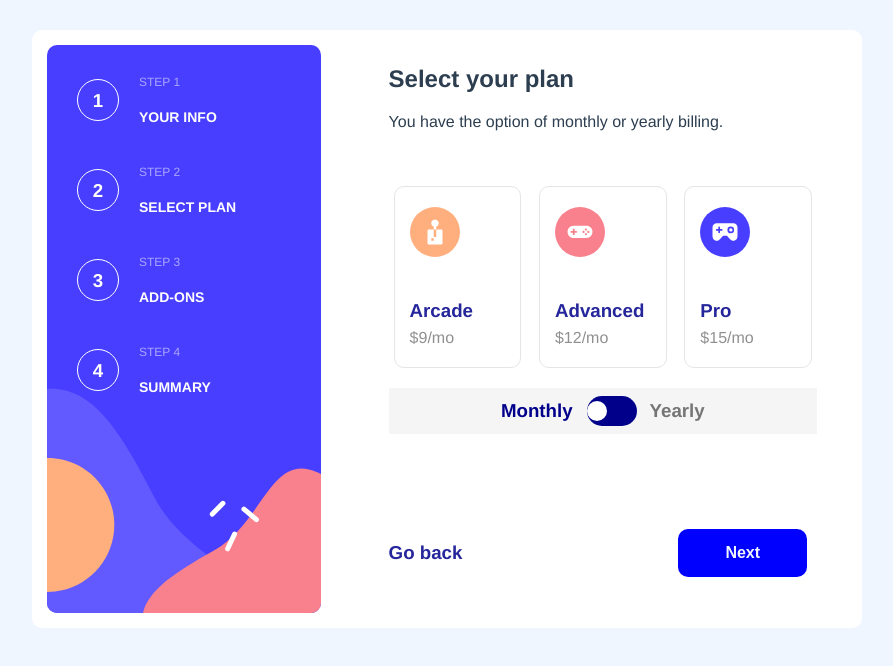
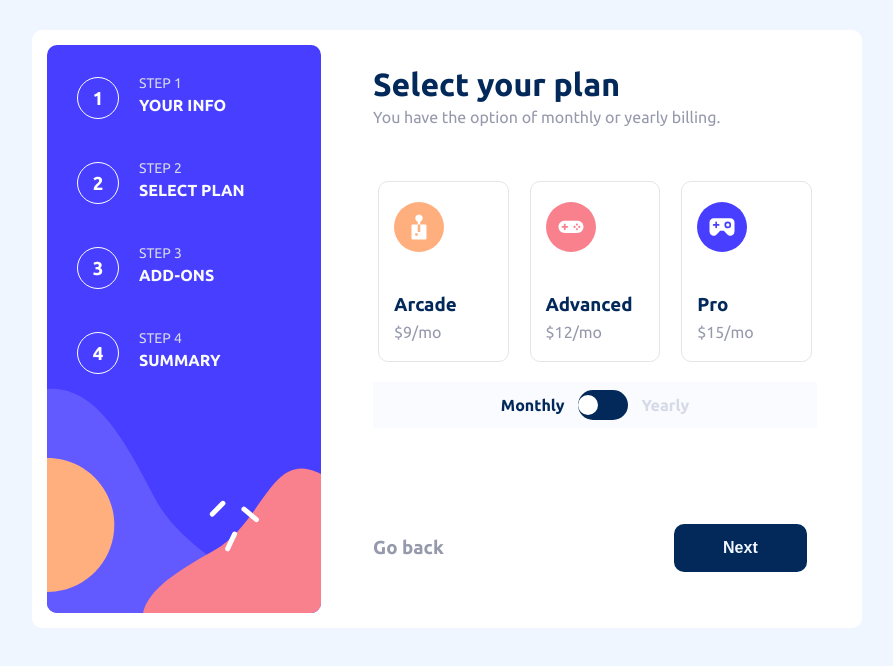
Before and after one commit to qudos4real/multi-step-form, a Vue app: page /SelectPlan in a window 1280 px wide. Shown: the top 666 px of the page, without its empty margins (193-1086 px from the left). Built offline with nearby package versions, Linux system fonts and the light colour scheme.

Commit message:
Adjusted size and color across the app

```diff
--- a/src/App.vue
+++ b/src/App.vue
@@ -54,12 +54,27 @@ export default {
 </script>
 
 <style>
+@font-face {
+  font-family: 'Ubuntu';
+  src: url( './assets/fonts/Ubuntu-Regular.ttf' );
+}
+@font-face {
+  font-family: 'Ubuntu';
+  font-weight: 500;
+  src: url( './assets/fonts/Ubuntu-Medium.ttf' );
+}
+@font-face {
+  font-family: 'Ubuntu';
+  font-weight: 700;
+  src: url( './assets/fonts/Ubuntu-Bold.ttf' );
+}
 #app {
   font-family: Avenir, Helvetica, Arial, sans-serif;
   -webkit-font-smoothing: antialiased;
   -moz-osx-font-smoothing: grayscale;
   text-align: center;
-  color: #2c3e50;
+  /* color: #2c3e50; */
+  font-family: 'Ubuntu', sans-serif;
 }
 
 body {
@@ -77,7 +92,7 @@ body {
   justify-content: space-between;
   margin: 30px auto;
   border-radius: 10px;
-  background-color: white;
+  background-color: hsl(0, 0%, 100%);
   padding: 15px;
 }
 .common-section {
@@ -107,7 +122,7 @@ body {
   margin: 0px;
   padding: 0px;
   padding-top: 10px;
-  color: white;
+  color: hsl(0, 0%, 100%);
 }
 .list2 {
   display: flex;
@@ -116,76 +131,25 @@ body {
   align-items: flex-start;
 }
 .step {
-  font-size: 12px;
+  font-size: 14px;
   font-weight: 100;
-  color: rgba(255, 255, 255, 0.541);
-  margin: 10px 0;
+  color: hsl(229, 24%, 87%);
+  margin: 10px 0 0 0;
+  font-weight: 100;
 }
 .title {
-  font-size: 14px;
+  font-size: 16px;
   font-weight: 700;
-  color: white;
-  margin: 10px 0;
+  color: hsl(231, 100%, 99%);
+  margin-top: 5px;
 
 }
 
 .main-section {
-  width: 55%;
+  width: 60%;
   text-align: left;
   margin: 0 30px;
 }
 
-/* .main-wrapper {
-  width: 1000px;
-  height: 600px;
-  padding: 5px;
-  display: inline-flex;
-  justify-content: center;
-  margin-top: 30px;
 
-}
-
-.common-section {
-  background-image: url("./assets/images/bg-sidebar-desktop.svg");
-  background-repeat: no-repeat;
-  background-size: auto;
-  height: 568px;
-  width: 20%;
-  display: inline-block;
-}
-.main-section {
-  background-color: #f5f5f5;
-  display: inline-block;
-  height: 568px;
-  width: 40%;
-  display: inline-block;
-}
-.step {
-  font-size: 14px;
-  font-weight: 700;
-  color: hsl(231, 11%, 63%);
-  margin-top: 20px;
-}
-.title {
-  font-size: 14px;
-  font-weight: 700;
-  color: white;
-  margin-top: 20px;
-}
-ol li::marker {
-  background-color: aqua;
-} */
-
-/* nav {
-  padding: 30px;
-}
-
-nav a {
-  font-weight: bold;
-  color: #2c3e50;
-}
-
-nav a.router-link-exact-active {
-  color: #42b983;
-} */
 </style>
--- a/src/views/Addons.vue
+++ b/src/views/Addons.vue
@@ -1,5 +1,5 @@
 <template>
-  <h2>Pick add-ons</h2>
+  <h1>Pick add-ons</h1>
   <p>Add-ons help enhance your gaming experience.</p>
   <div class="addonWrapper">
     <div v-for="addon, index in addonServices" :key="index" class="addonList" :class="{activePlan : checkModel[addon.normIndex]==true}">
@@ -123,23 +123,22 @@ export default {
   width: auto;
   margin: auto 30px auto 10px;
   transform: scale(1.5);
-  color: rgba(128, 128, 128, 0.603);
+  color: hsl(231, 11%, 63%);
   cursor: pointer;
 }
 
 .titleDesc > h3 {
   /* margin: 0; */
   margin-bottom: 5px;
-  color: darkblue;
+  color: hsl(213, 96%, 18%);
 }
 .titleDesc > p {
-  /* margin: 0; */
-  margin-top: 3px;
+  margin-top: 5px;
   font-size: 14px;
-  color: rgba(128, 128, 128, 0.603);
+  color: hsl(231, 11%, 63%);
 }
 .price {
-  color: rgba(0, 0, 255, 0.781);
+  color: hsl(243, 100%, 62%);
 }
 .addonsFooter {
   margin-top: 50px;
--- a/src/views/PersonalInfo.vue
+++ b/src/views/PersonalInfo.vue
@@ -1,5 +1,5 @@
 <template>
-  <h2>Personal info</h2>
+  <h1>Personal info</h1>
   <p>Please provide your name, email address, and phone number.</p>
   <form novalidate="true">
     <label
@@ -90,18 +90,25 @@ export default {
     //   console.log(this.checkActive);
     // },
   },
-  // mounted() {
-  //   this.checkActivePage();
-  // },
 
 };
 </script>
 
 <style>
+h1 {
+  color: hsl(213, 96%, 18%);
+  margin-bottom: 5px;
+}
+h1+p {
+  color: hsl(231, 11%, 63%);
+   margin-top: 5px;
+   margin-bottom: 35px;
+}
 form > label {
   display: block;
-  margin: 25px 0 5px 0;
-  font-weight: 600;
+  margin: 25px 0 10px 0;
+  font-weight: 400;
+  color: hsl(213, 96%, 18%);
 }
 input {
   width: 100%;
@@ -110,15 +117,16 @@ input {
   padding: 15px;
   border-radius: 10px;
   font-size: 16px;
-  border: 1px solid #ccc;
-  color: blue;
+  border: 1px solid hsl(229, 24%, 87%);
+  color: hsl(213, 96%, 18%);
+  font-weight: 700;
 }
 input.errorInput {
-  border: 1px solid red;
+  border: 1px solid hsl(354, 84%, 57%);
 }
 input:focus {
   outline: none;
-  border: 1px solid blue;
+  border: 1px solid hsl(243, 100%, 62%);
   cursor: pointer;
 }
 .btn {
@@ -130,18 +138,17 @@ input:focus {
   border-radius: 10px;
   font-size: 16px;
   border: none;
-  background-color: blue;
+  background-color: hsl(213, 96%, 18%);
   color: hsl(217, 100%, 97%);
-  font-weight: 600;
-  margin-top: 80px;
+  font-weight: 700;
+  margin-top: 100px;
   cursor: pointer;
 }
 .btn:hover {
   background-color: rgba(0, 0, 255, 0.781);
 }
 .error {
-  color: red;
-  font-weight: 600;
+  color: hsl(354, 84%, 57%);
   float: right;
   clear: right;
 }
--- a/src/views/SelectPlan.vue
+++ b/src/views/SelectPlan.vue
@@ -1,5 +1,5 @@
 <template>
-  <h2>Select your plan</h2>
+  <h1>Select your plan</h1>
   <p>You have the option of monthly or yearly billing.</p>
   <div class="plans">
     <div
@@ -19,11 +19,11 @@
     </div>
   </div>
   <div class="switch-time">
-    <h3 class="time" :class="{ active: !yearly }">Monthly</h3>
+    <h4 class="time" :class="{ active: !yearly }">Monthly</h4>
     <div class="switch">
       <input type="checkbox" v-model="yearly" />
     </div>
-    <h3 class="time" :class="{ active: yearly }">Yearly</h3>
+    <h4 class="time" :class="{ active: yearly }">Yearly</h4>
   </div>
   <footer>
     <h3 @click="back">Go back</h3>
@@ -151,34 +151,33 @@ export default {
 }
 .plan h3,
 .switch-time h3 {
-  /* font-size: 14px; */
   font-weight: 700;
-  color: rgba(0, 0, 139, 0.856);
+  color: hsl(213, 96%, 18%);
   margin-bottom: 7px;
 }
 .plan p {
   margin: 0;
   font-weight: 100;
-  color: #00000070;
+  color: hsl(231, 11%, 63%);
 }
 .activePlan {
-  border: 1px solid blue;
-  background-color: rgba(128, 128, 128, 0.047);
+  border: 1px solid hsl(243, 100%, 62%);
+  background-color: hsl(231, 100%, 99%);
 }
 .switch-time {
   display: flex;
   justify-content: center;
   align-items: center;
-  background-color: rgba(207, 203, 203, 0.205);
+  background-color: hsl(231, 100%, 99%);
   margin-top: 15px;
   padding: 5px;
 }
 .switch-time > .time {
   margin: 0 10px;
-  color: rgba(0, 0, 0, 0.521);
+  color: hsl(229, 24%, 87%);
 }
 .time.active {
-  color: darkblue;
+  color: hsl(213, 96%, 18%);
 }
 .switch > input[type="checkbox"] {
   -webkit-appearance: none;
@@ -187,7 +186,7 @@ export default {
   width: 50px;
   height: 0;
   border-radius: 20px;
-  background: darkblue;
+  background: hsl(213, 96%, 18%);
   transition: background 0.3s;
   outline: none;
   border: none;
@@ -210,9 +209,9 @@ export default {
   left: 60%;
 }
 .yearly>.free {
-  font-size: 14px;
-  font-weight: 100;
-  color: darkblue;
+  font-size: 13px;
+  font-weight: 500;
+  color: hsl(213, 96%, 18%);
   margin-top: 4px;
 }
 footer {
@@ -225,7 +224,10 @@ footer {
   margin: 0 10px 0 0;
 }
 footer > h3 {
-  color: rgba(0, 0, 139, 0.856);
+  color: hsl(231, 11%, 63%);
   cursor: pointer;
 }
+footer > h3:hover {
+  color: hsl(213, 96%, 18%);
+}
 </style>
--- a/src/views/Summary.vue
+++ b/src/views/Summary.vue
@@ -1,5 +1,5 @@
 <template>
-  <h2>Finishing up</h2>
+  <h1>Finishing up</h1>
   <p>Double-check everything looks OK before confirming.</p>
   <div class="summaryWrapper">
     <div class="flex">
@@ -27,7 +27,7 @@
     </div>
   </div>
   <div class="total">
-    <p sumText>
+    <p class="sumText">
       Total <span>(per {{ yearly }})</span>
     </p>
     <p class="sum">{{ total }}{{ per }}</p>
@@ -94,7 +94,7 @@ export default {
   border-radius: 15px;
   padding: 15px;
   margin-top: 50px;
-  background-color: rgba(128, 128, 128, 0.06);
+  background-color: hsl(231, 100%, 99%);
 }
 .flex {
   display: flex;
@@ -104,23 +104,23 @@ export default {
 .flex > p {
   margin: 0;
   height: auto;
-  color: darkblue;
+  color: hsl(213, 96%, 18%);
   font-weight: 700;
 }
 .planPicked {
   margin: 10px auto;
-  color: darkblue;
+  color: hsl(213, 96%, 18%);
 }
 .router {
-  color: gray;
+  color: hsl(231, 11%, 63%);
 }
 .addons {
   display: flex;
   justify-content: space-between;
-  color: gray;
+  color: hsl(231, 11%, 63%);
 }
 .addons > span {
-  color: rgba(0, 0, 139, 0.85);
+  color: hsl(213, 96%, 18%);
 }
 .total {
   display: flex;
@@ -131,7 +131,7 @@ export default {
   text-transform: lowercase;
 }
 .sumText {
-  color: grey;
+  color: hsl(231, 11%, 63%);
 }
 .total > .sum {
   font-weight: 700;
--- a/src/views/ThankYou.vue
+++ b/src/views/ThankYou.vue
@@ -4,7 +4,7 @@
   <h1>
     Thank you!
   </h1>
-  <p>
+  <p class="thanksText">
  Thanks for confirming your subscription! We hope you have fun using our platform. If you ever need support, please feel free to email us at support@loremgaming.com.
 
   </p>
@@ -20,6 +20,11 @@ export default {
 <style>
 .thanksWrapper {
 text-align: center;
-margin: 40% 10px;
+margin: 30% 10px;
+}
+.thanksText {
+  margin-top: 20px;
+  line-height: 1.5;
+  font-size: 15px;
 }
 </style>
```
